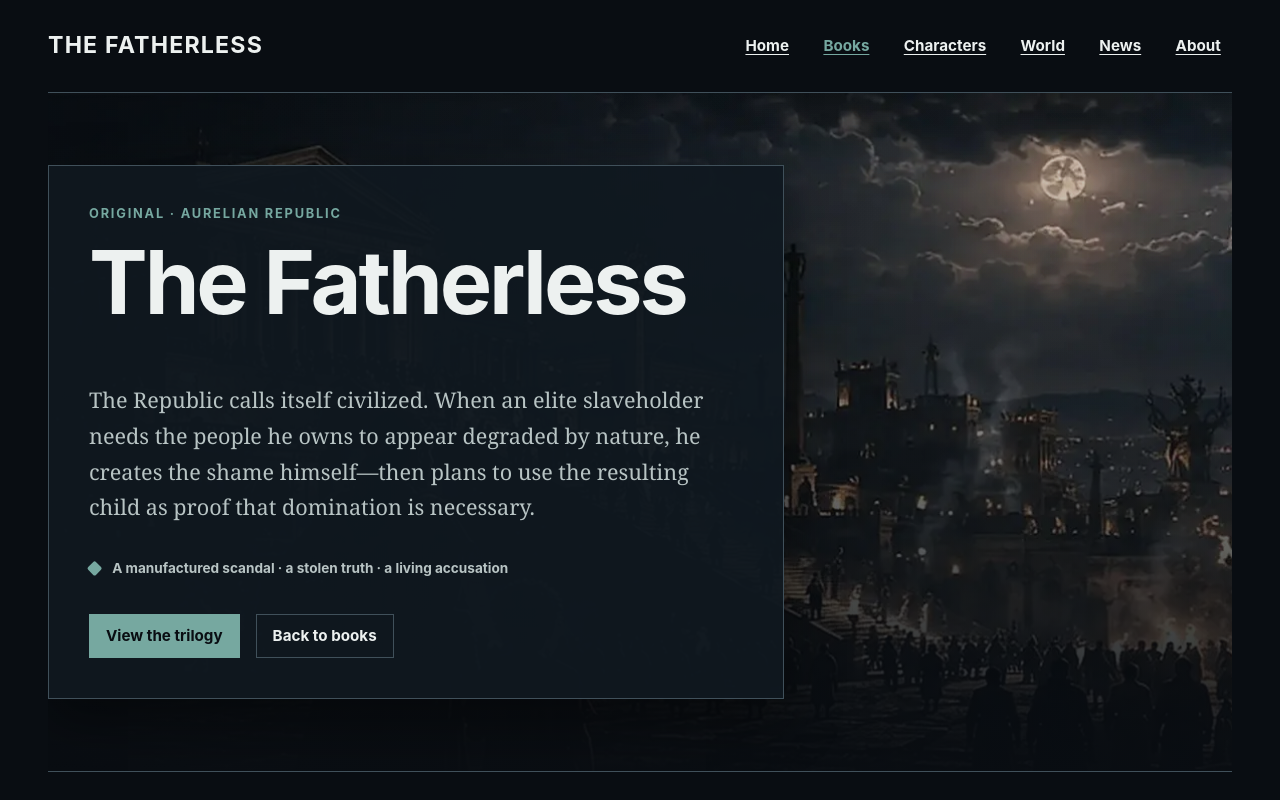
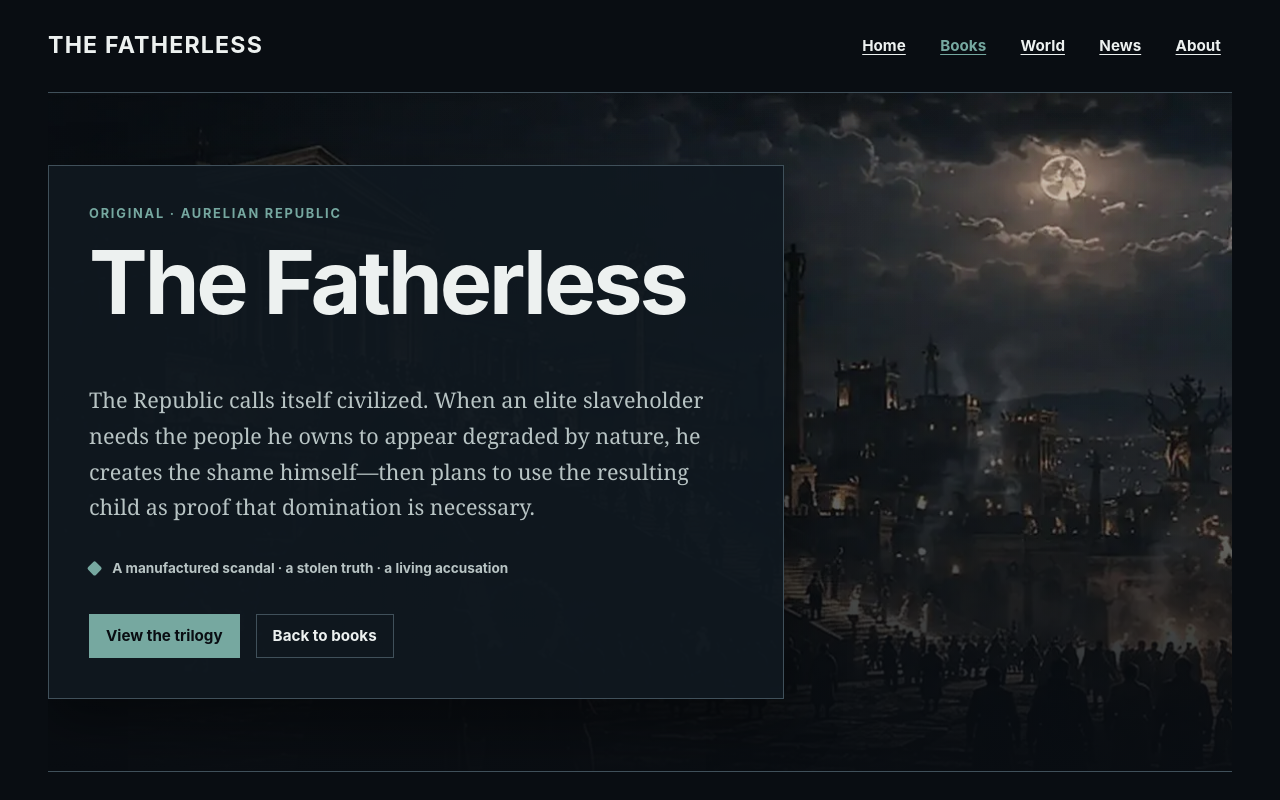
Before and after one commit to ryjen/the-fatherless-marketing, a website: page src/books/the-fatherless/index.html in a window 1280 px wide. Shown: the top 800 px of the page. Drawn offline with Linux system fonts and the light colour scheme.

Commit message:
remove placeholder character nav from original

```diff
--- a/src/books/the-fatherless/index.html
+++ b/src/books/the-fatherless/index.html
@@ -22,7 +22,7 @@
 </head>
 <body data-theme="original">
   <a class="skip-link" href="#main">Skip to main content</a>
-  <header class="site-header"><a class="brand" href="../../">The Fatherless</a><nav class="primary-nav" aria-label="Primary"><ul><li><a href="../../">Home</a></li><li><a href="../" aria-current="page">Books</a></li><li><a href="../../characters/">Characters</a></li><li><a href="../../world/">World</a></li><li><a href="../../news/">News</a></li><li><a href="../../about/">About</a></li></ul></nav></header>
+  <header class="site-header"><a class="brand" href="../../">The Fatherless</a><nav class="primary-nav" aria-label="Primary"><ul><li><a href="../../">Home</a></li><li><a href="../" aria-current="page">Books</a></li><li><a href="../../world/">World</a></li><li><a href="../../news/">News</a></li><li><a href="../../about/">About</a></li></ul></nav></header>
   <main id="main">
     <section class="hero hero--media" aria-labelledby="page-title">
       <figure class="hero__media"><img src="../../media/heroes/fatherless-original-hero.webp" width="1200" height="675" alt="A crowd gathers before monumental civic arches beneath a shaft of cold light." fetchpriority="high" decoding="async"></figure>
```
